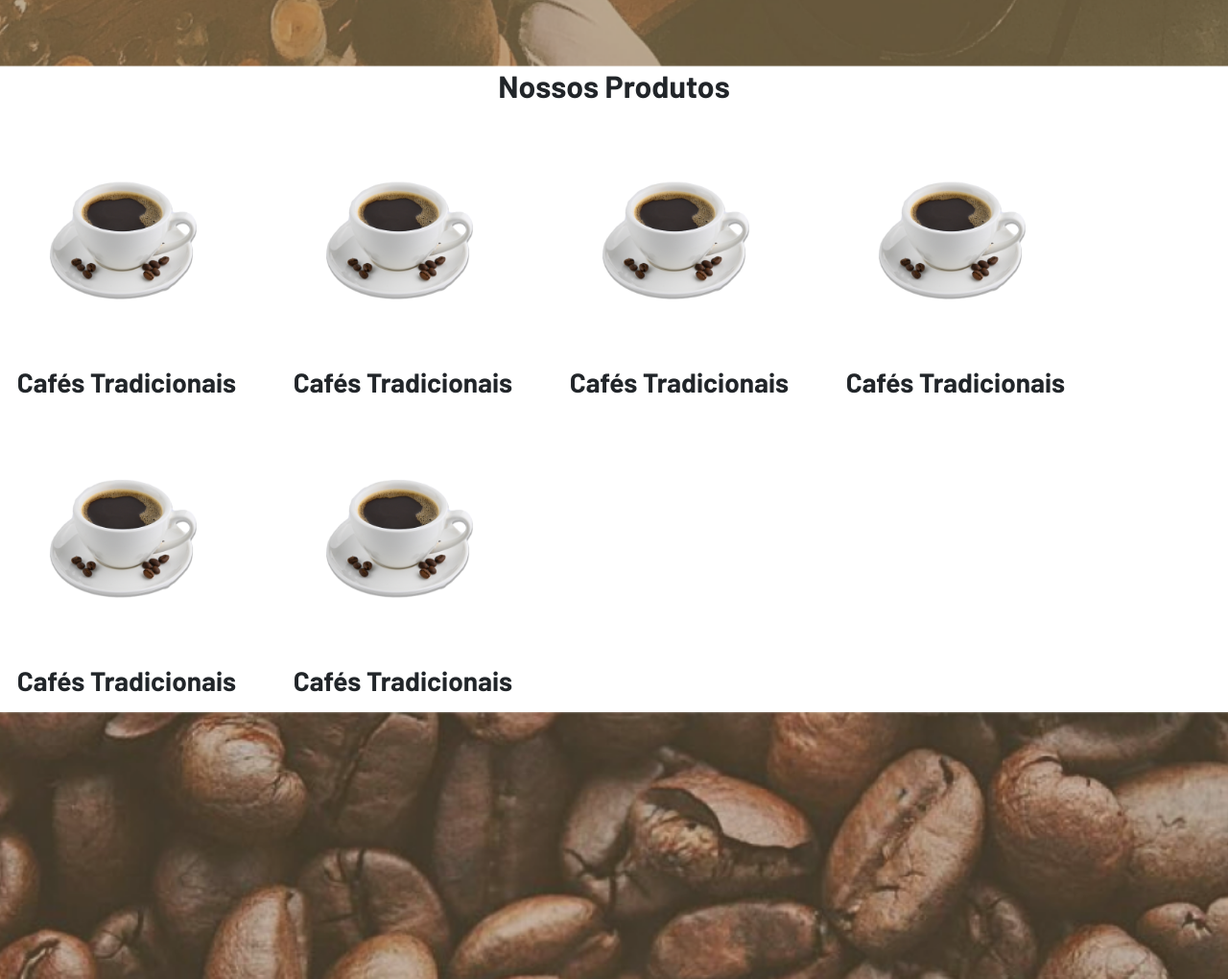
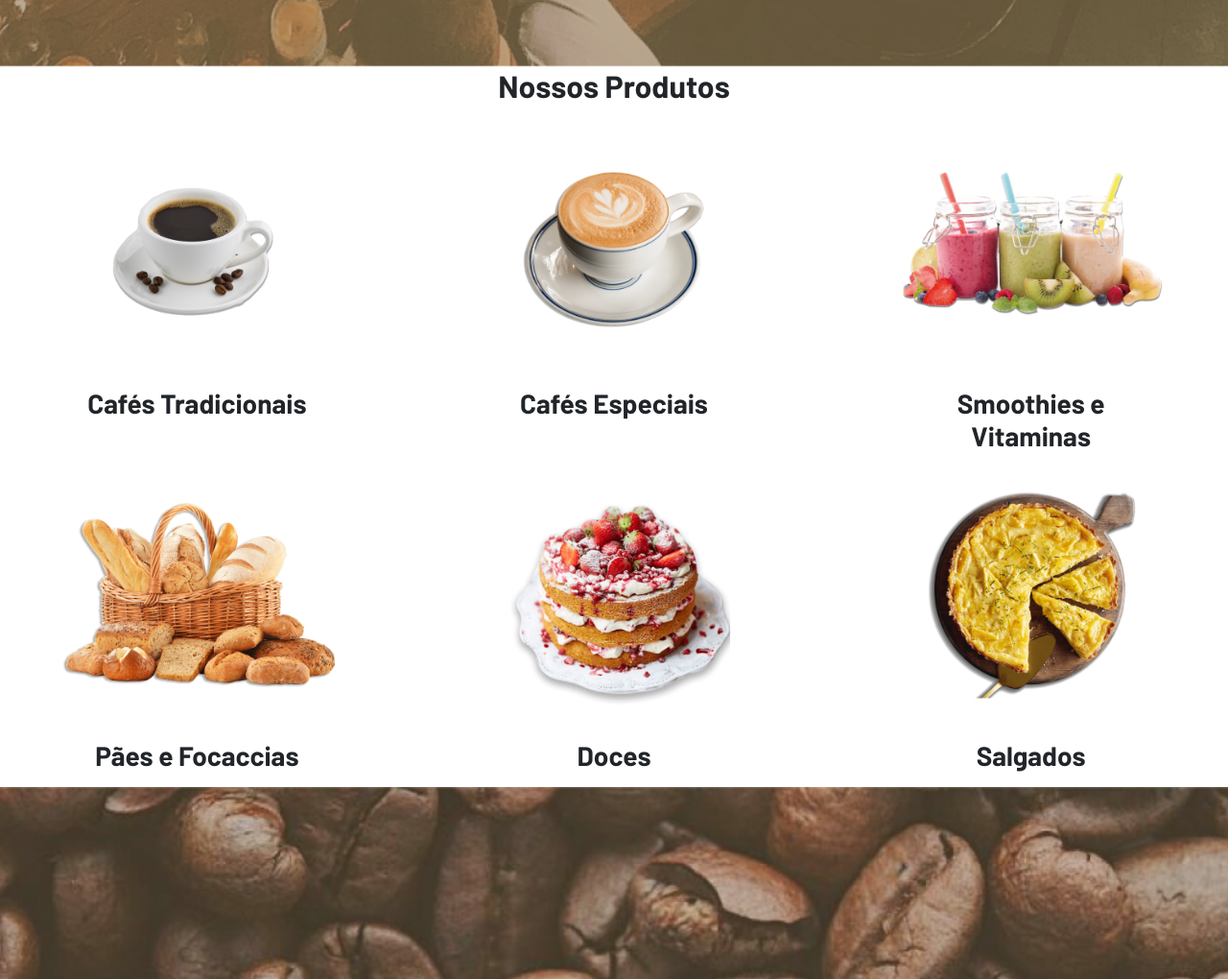
Before and after one commit to Lucas-Santos-dev/cafeteria-serenatto, a plain HTML site: page index.html in a window 1280 px wide. Shown: the part 2180-3200 px from the top of the page at 96% size. Drawn offline with nearby package versions, Linux system fonts and the light colour scheme.

Commit message:
fix: responsive card our products

```diff
--- a/index.html
+++ b/index.html
@@ -120,50 +120,60 @@
       </div>
     </section>
 
-    <section class="py">
+    <section class="py row">
       <h2 class="fw-bold text-center pb-1">Nossos Produtos</h2>
 
-      <div class="row">
-
-      <div class="card border-0 btn-card col-4" style="width: 18rem;">
-        <img src="./src/assets/produtos-cafe-tradicional.png" class="card-img-top" alt="...">
+      <div class="col-lg-4 col-md-6 d-flex justify-content-center">
+        <div class="card border-0 btn-card" style="width: 18rem;">
+          <img src="./src/assets/produtos-cafe-tradicional.png" class="card-img-top" alt="Cafés Tradicionais">
           <div class="card-body text-center">
             <h3 class="card-text fw-bold">Cafés Tradicionais</h3>
           </div>
         </div>
+      </div>
 
-      <div class="card border-0 btn-card col-4" style="width: 18rem;">
-        <img src="./src/assets/produtos-cafe-tradicional.png" class="card-img-top" alt="...">
+      <div class="col-lg-4 col-md-6 d-flex justify-content-center">
+        <div class="card border-0 btn-card" style="width: 18rem;">
+          <img src="./src/assets/produtos-cafe-especial.png" class="card-img-top" alt="Cafés Especiais">
           <div class="card-body text-center">
-          <h3 class="card-text fw-bold">Cafés Tradicionais</h3>
+            <h3 class="card-text fw-bold">Cafés Especiais</h3>
+          </div>
         </div>
       </div>
 
-      <div class="card border-0 btn-card col-4" style="width: 18rem;">
-        <img src="./src/assets/produtos-cafe-tradicional.png" class="card-img-top" alt="...">
+      <div class="col-lg-4 col-md-6 d-flex justify-content-center">
+        <div class="card border-0 btn-card" style="width: 18rem;">
+          <img src="./src/assets/produtos-vitaminas.png" class="card-img-top" alt="Smoothies e Vitaminas">
           <div class="card-body text-center">
-          <h3 class="card-text fw-bold">Cafés Tradicionais</h3>
+            <h3 class="card-text fw-bold">Smoothies e Vitaminas</h3>
+          </div>
         </div>
       </div>
 
-      <div class="card border-0 btn-card col-4" style="width: 18rem;">
-        <img src="./src/assets/produtos-cafe-tradicional.png" class="card-img-top" alt="...">
+      <div class="col-lg-4 col-md-6 d-flex justify-content-center">
+        <div class="card border-0 btn-card" style="width: 18rem;">
+          <img src="./src/assets/produtos-paes.png" class="card-img-top" alt="Pães e Focaccias">
           <div class="card-body text-center">
-          <h3 class="card-text fw-bold">Cafés Tradicionais</h3>
+            <h3 class="card-text fw-bold">Pães e Focaccias</h3>
+          </div>
         </div>
       </div>
 
-      <div class="card border-0 btn-card col-4" style="width: 18rem;">
-        <img src="./src/assets/produtos-cafe-tradicional.png" class="card-img-top" alt="...">
+      <div class="col-lg-4 col-md-6 d-flex justify-content-center">
+        <div class="card border-0 btn-card" style="width: 18rem;">
+          <img src="./src/assets/produtos-doces.png" class="card-img-top" alt="Doces">
           <div class="card-body text-center">
-          <h3 class="card-text fw-bold">Cafés Tradicionais</h3>
+            <h3 class="card-text fw-bold">Doces</h3>
+          </div>
         </div>
       </div>
 
-      <div class="card border-0 btn-card col-4" style="width: 18rem;">
-        <img src="./src/assets/produtos-cafe-tradicional.png" class="card-img-top" alt="...">
+      <div class="col-lg-4 col-md-6 d-flex justify-content-center">
+        <div class="card border-0 btn-card" style="width: 18rem;">
+          <img src="./src/assets/produtos-salgados.png" class="card-img-top" alt="Salgados">
           <div class="card-body text-center">
-          <h3 class="card-text fw-bold">Cafés Tradicionais</h3>
+            <h3 class="card-text fw-bold">Salgados</h3>
+          </div>
         </div>
       </div>
 
--- a/src/style/style.css
+++ b/src/style/style.css
@@ -45,11 +45,11 @@ input[type="checkbox"]:focus {
   --bs-bg-opacity: .2;
 }
 
-.btnOptions {
+.btn {
   background-color: var(--marrom-claro);
 }
 
-.btnOptions:hover {
+.btn:hover {
   background-color: var(--marrom-escuro);
 }
 
```
Lines whose indentation alone changed are shown as unchanged.
